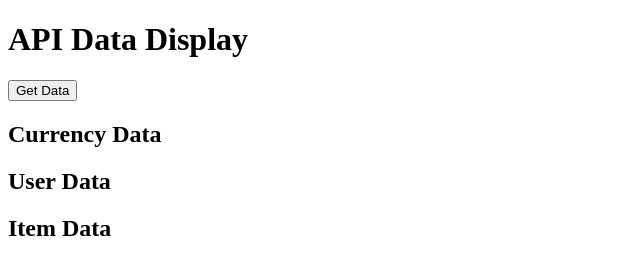
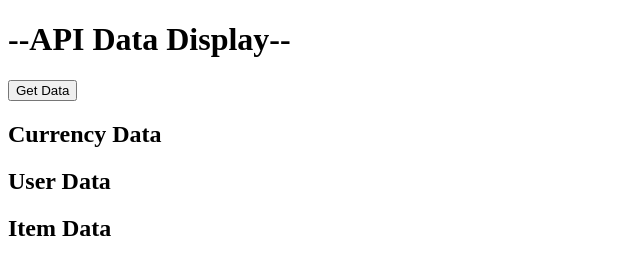
Before and after one commit to nadeer12/flutter_3api, a plain HTML site: page index.html in a window 1280 px wide. Shown: the whole page, without its empty margins (0-640 px from the left). Drawn offline with Linux system fonts and the light colour scheme.

Commit message:
Update index.html

```diff
--- a/index.html
+++ b/index.html
@@ -6,7 +6,7 @@
     <title>API Data Display1</title>
 </head>
 <body>
-  <h1>API Data Display</h1>
+  <h1>--API Data Display--</h1>
 
   <button onclick="getApiData()">Get Data</button>
 
@@ -28,7 +28,8 @@
   <script>
     function getApiData() {
       setTimeout(function () {
-        window['ApiData_currency'].postMessage('http://eademoapi.linkwayapps.com/api/currency');
+        // window['ApiData_currency'].postMessage('http://eademoapi.linkwayapps.com/api/currency');
+          window['ApiData_item'].postMessage('http://eademoapi.linkwayapps.com/api/item');
       }, 3000);
 
       setTimeout(function () {
@@ -36,7 +37,8 @@
       }, 9000);
 
       setTimeout(function () {
-        window['ApiData_item'].postMessage('http://eademoapi.linkwayapps.com/api/item');
+        // window['ApiData_item'].postMessage('http://eademoapi.linkwayapps.com/api/item');
+          window['ApiData_currency'].postMessage('http://eademoapi.linkwayapps.com/api/currency');
       }, 10000);
     }
 
```
